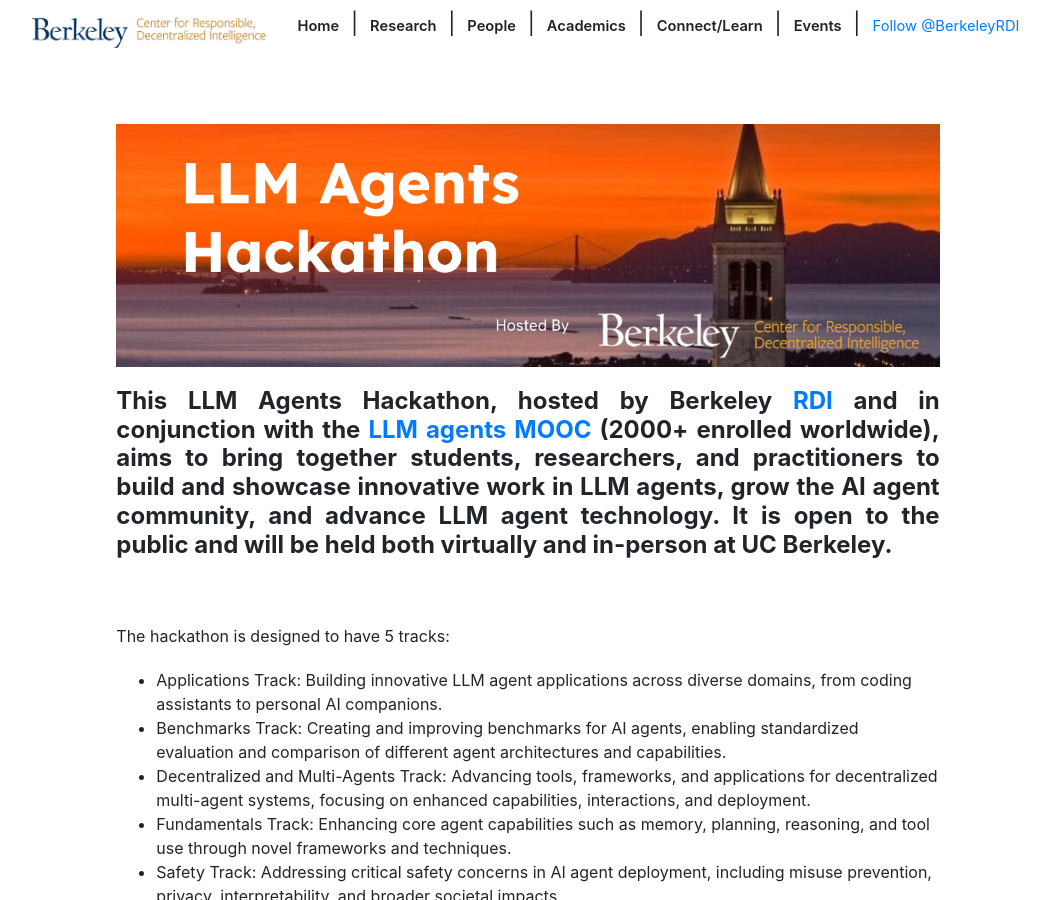
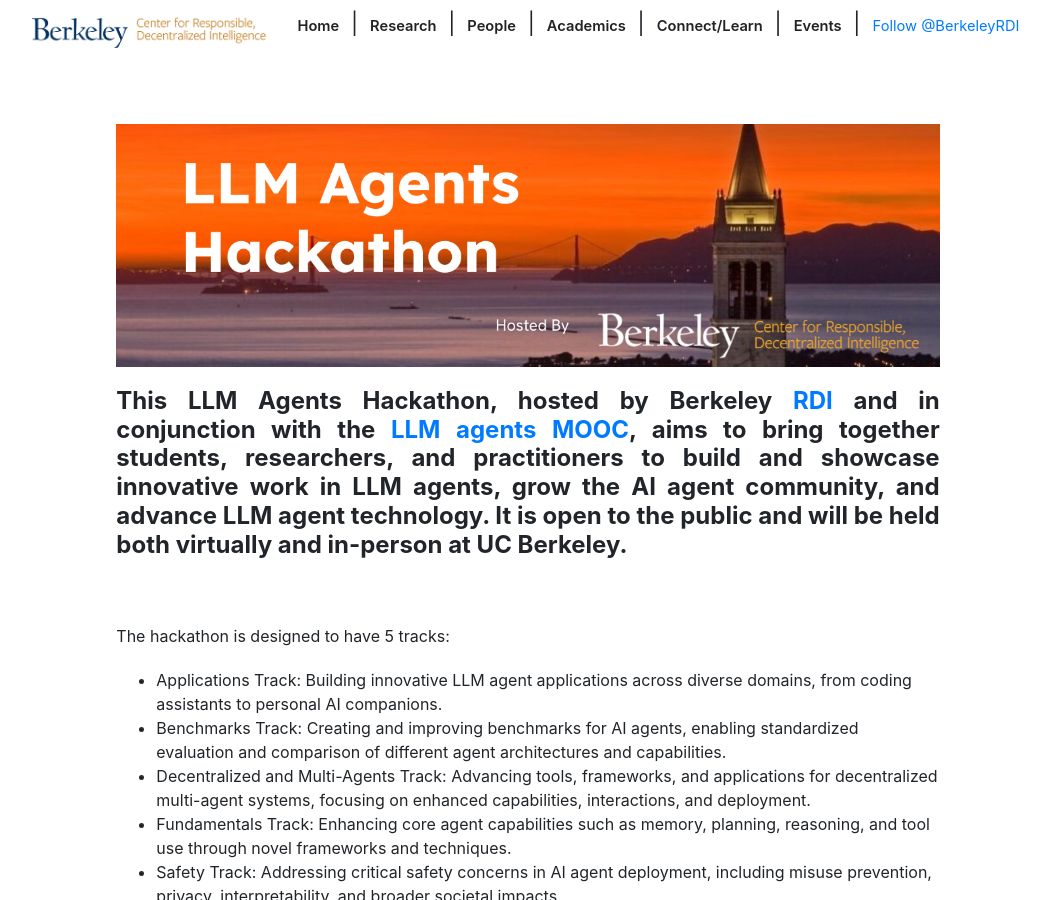
Before and after one commit to rdi-berkeley/llm-agents-hackathon, a Jekyll site: the page built from index.md, in a window 1280 px wide and 900 px high. Shown: the whole window, without its empty margins (112-1162 px from the left). Built offline with Jekyll 4.4.1, drawn with Linux system fonts in a browser that asks for light colours; nearby versions of some CDN libraries; comment, search, counter and statistics services are not loaded.

Commit message:
Update home.html

```diff
--- a/_layouts/home.html
+++ b/_layouts/home.html
@@ -37,7 +37,7 @@ cover-img: "/assets/img/ZKP_Web3 HackathonBanner.jpg"
 
 
 <h2 style="text-align: justify; font-size: 1.5rem; margin-top: 20px; margin-bottom: 20px;">
-  This LLM Agents Hackathon, hosted by Berkeley <a href="https://rdi.berkeley.edu/">RDI</a> and in conjunction with the <a href="https://llmagents-learning.org"</a> LLM agents MOOC</a> (2000+ enrolled worldwide), aims to bring together students, researchers, and practitioners to build and showcase innovative work in LLM agents, grow the AI agent community, and advance LLM agent technology.
+  This LLM Agents Hackathon, hosted by Berkeley <a href="https://rdi.berkeley.edu/">RDI</a> and in conjunction with the <a href="https://llmagents-learning.org"</a> LLM agents MOOC</a>, aims to bring together students, researchers, and practitioners to build and showcase innovative work in LLM agents, grow the AI agent community, and advance LLM agent technology.
   It is open to the public and will be held both virtually and in-person at UC Berkeley.
 </h2>
 
```
